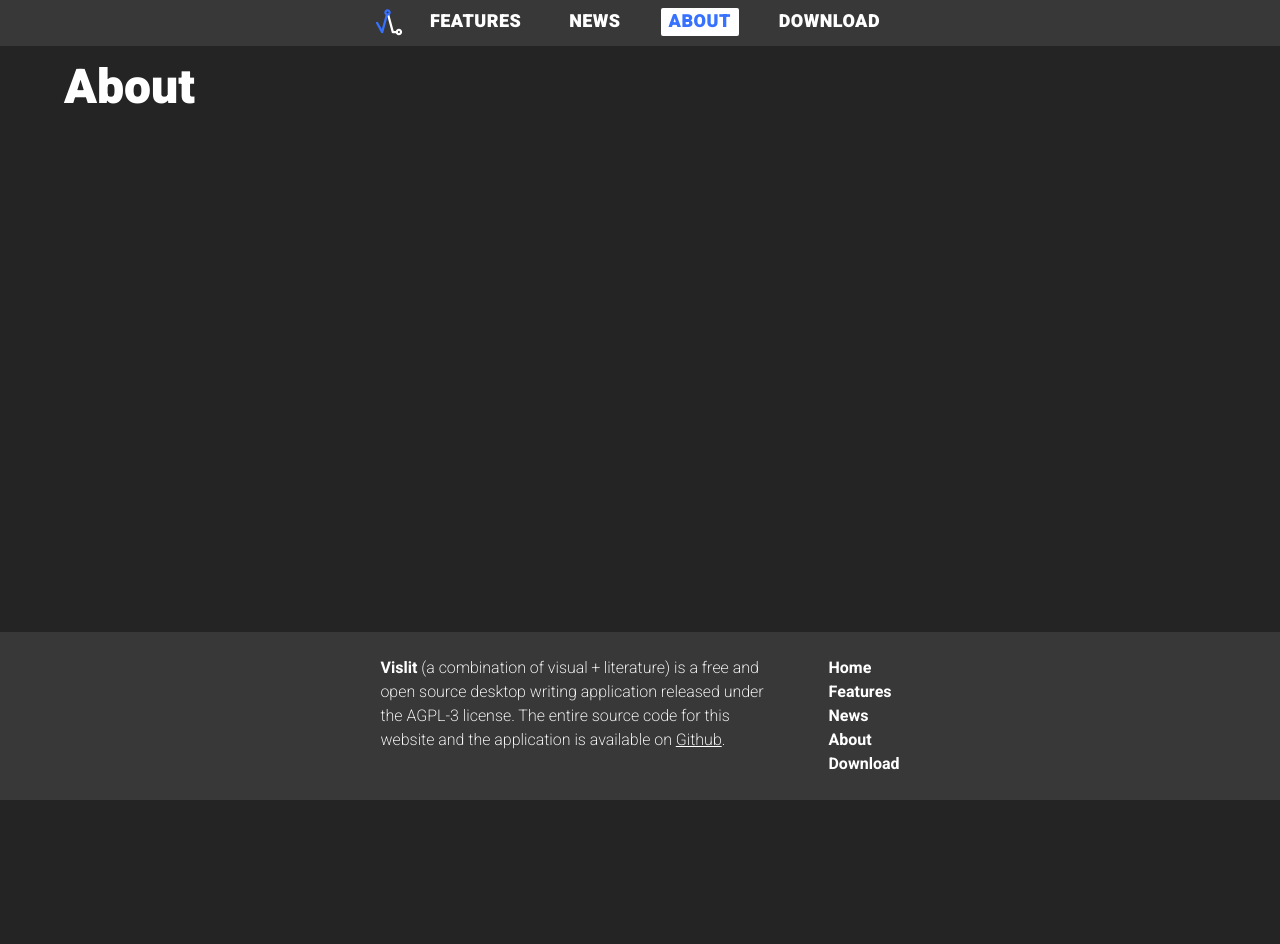
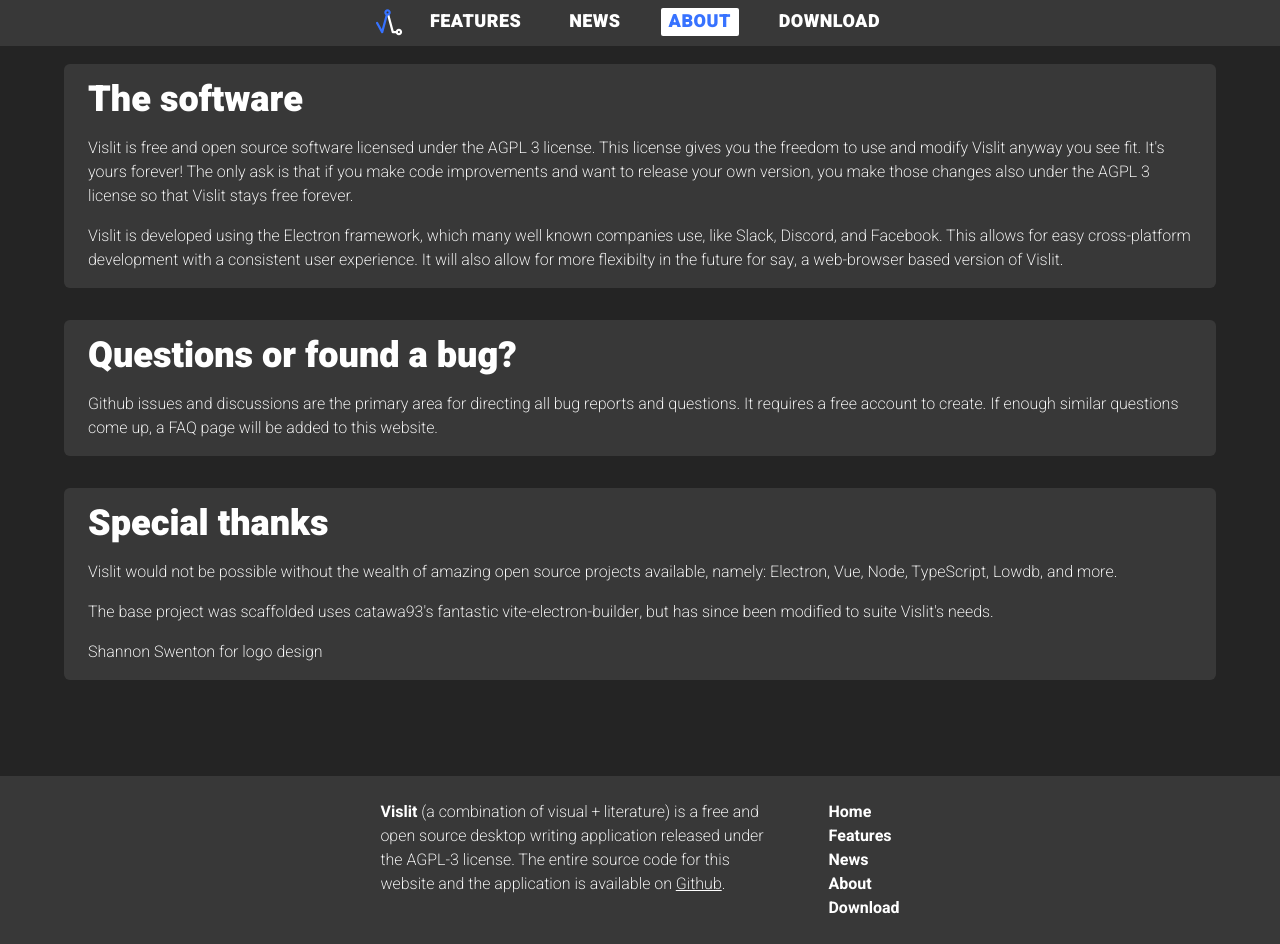
Before and after one commit to ste163/vislit-website-next, a Next.js app: page /about in a window 1280 px wide. Before the commit the page ends 800 px from the top, so only its background shows below. Built offline with nearby package versions, Linux system fonts and the light colour scheme.

Commit message:
added card components; setup for about, download, and news pages

```diff
--- /dev/null
+++ b/components/Card.tsx
@@ -0,0 +1,14 @@
+import React, { ReactNode } from "react";
+
+const Card: React.FC<{
+  header: string;
+  children: ReactNode;
+  className?: any;
+}> = ({ header, children, className }) => (
+  <section className={`${className} bg-gray rounded-md px-6 py-4`}>
+    <h2 className="mb-4">{header}</h2>
+    {children}
+  </section>
+);
+
+export default Card;
--- /dev/null
+++ b/components/CardNews.tsx
@@ -0,0 +1,33 @@
+import Image from "next/image";
+import React from "react";
+import { Article } from "../api";
+import Card from "./Card";
+
+const CardNews: React.FC<{ article: Article; className?: any }> = ({
+  article,
+  className,
+}) => {
+  return (
+    <div className={`${className} flex max-w-5xl max-h-[400px]`}>
+      <div className="relative w-1/3 max-h-[400px]`">
+        <Image
+          src={article.image}
+          height="100%"
+          width="100%"
+          layout="responsive"
+          objectFit="cover"
+          alt={article.altText}
+        />
+      </div>
+
+      <Card header={article.title} className="w-2/3 rounded-none rounded-r-md">
+        <div>
+          <span>{article.date}</span>
+        </div>
+        <p>{article.headline}</p>
+      </Card>
+    </div>
+  );
+};
+
+export default CardNews;
--- a/pages/about/index.tsx
+++ b/pages/about/index.tsx
@@ -1,11 +1,51 @@
 import Head from "next/head";
+import Card from "../../components/Card";
 
 const About = () => (
   <>
     <Head>
       <title>About | Vislit </title>
     </Head>
-    <h1>About</h1>
+    <Card header="The software">
+      <p className="mb-4">
+        Vislit is free and open source software licensed under the AGPL 3
+        license. This license gives you the freedom to use and modify Vislit
+        anyway you see fit. It's yours forever! The only ask is that if you make
+        code improvements and want to release your own version, you make those
+        changes also under the AGPL 3 license so that Vislit stays free forever.
+      </p>
+      <p>
+        Vislit is developed using the Electron framework, which many well known
+        companies use, like Slack, Discord, and Facebook. This allows for easy
+        cross-platform development with a consistent user experience. It will
+        also allow for more flexibilty in the future for say, a web-browser
+        based version of Vislit.
+      </p>
+    </Card>
+
+    <Card header="Questions or found a bug?" className="my-8">
+      <p>
+        Github issues and discussions are the primary area for directing all bug
+        reports and questions. It requires a free account to create. If enough
+        similar questions come up, a FAQ page will be added to this website.
+      </p>
+    </Card>
+
+    <Card header="Special thanks">
+      <p>
+        Vislit would not be possible without the wealth of amazing open source
+        projects available, namely: Electron, Vue, Node, TypeScript, Lowdb, and
+        more.
+      </p>
+
+      <p className="my-4">
+        The base project was scaffolded uses catawa93's fantastic
+        vite-electron-builder, but has since been modified to suite Vislit's
+        needs.
+      </p>
+
+      <p>Shannon Swenton for logo design</p>
+    </Card>
   </>
 );
 
--- a/pages/download/index.tsx
+++ b/pages/download/index.tsx
@@ -1,11 +1,15 @@
 import Head from "next/head";
+import Card from "../../components/Card";
 
 const Download = () => (
   <>
     <Head>
       <title>Download | Vislit </title>
     </Head>
-    <h1>Download</h1>
+    <Card header="Download">
+      Vislit is currently in development, but will be available soon. See the
+      roadmap (anchor link) for the current trajectory.
+    </Card>
   </>
 );
 
--- a/pages/news/index.tsx
+++ b/pages/news/index.tsx
@@ -1,11 +1,29 @@
 import Head from "next/head";
+import Link from "next/link";
+import { Article, getArticles } from "../../api";
+import CardNews from "../../components/CardNews";
 
-const News = () => (
+export const getStaticProps = () => {
+  return {
+    props: {
+      articles: getArticles(),
+    },
+  };
+};
+
+const News: React.FC<{ articles: Article[] }> = ({ articles }) => (
   <>
     <Head>
       <title>News | Vislit </title>
     </Head>
-    <h1>News</h1>
+    <h1>Latest</h1>
+    {articles?.map((article) => (
+      <Link key={article.id} href={`/news/${article.id}`}>
+        <div>
+          <CardNews article={article} className="my-8" />
+        </div>
+      </Link>
+    ))}
   </>
 );
 
```
